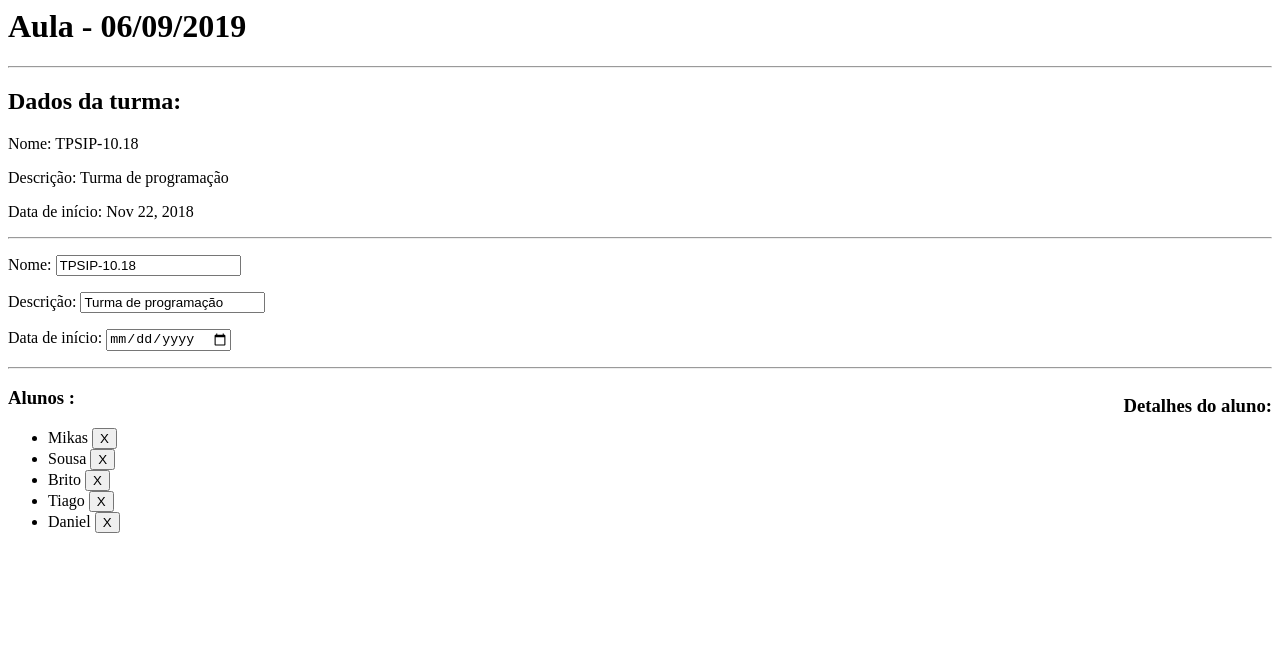
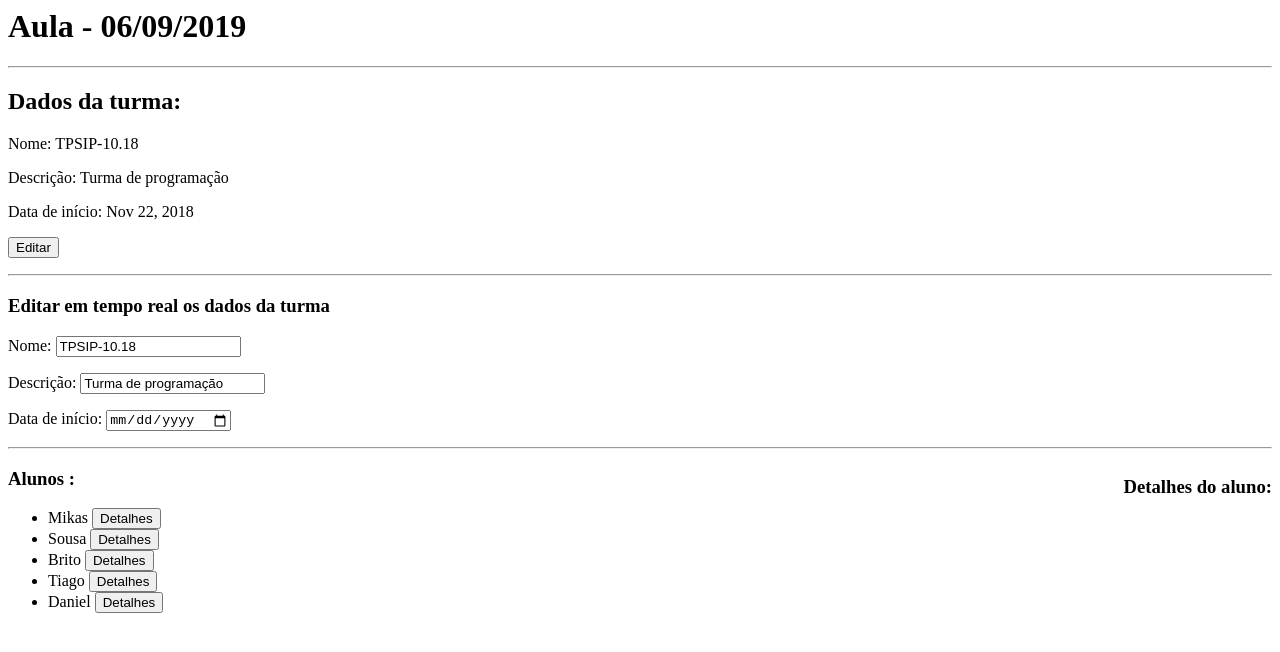
Before and after one commit to jbritoatec/Stackblitz_Angular, an Angular app: page / in a window 1280 px wide. Shown: the top 652 px of the page. Built offline with nearby package versions, Linux system fonts and the light colour scheme.

Commit message:
6 files modified

```diff
--- a/src/app/alunos/alunos.component.html
+++ b/src/app/alunos/alunos.component.html
@@ -2,6 +2,6 @@
 <ul>
   <li *ngFor="let aluno of alunos">
     {{aluno.name}}
-    <button (click) = "details.showDetails(aluno)">X</button>
+    <button (click) = "details.showDetails(aluno)">Detalhes</button>
   </li>
 </ul>
--- a/src/app/alunos/alunos.component.ts
+++ b/src/app/alunos/alunos.component.ts
@@ -10,6 +10,7 @@ import { StudentDetailsComponent } from '../student-details/student-details.comp
 export class AlunosComponent implements OnInit {
 
   alunos = alunos;
+  //a variavel details recebe os detalhes do aluno.
   @Input() details: StudentDetailsComponent;
 
   constructor() { }
--- a/src/app/app.component.html
+++ b/src/app/app.component.html
@@ -1,5 +1,8 @@
-<!--<hello name="{{ name }}"></hello>
-<p>
-  Start editing to see some magic happen :)
-</p>-->
+<h1>Aula - 06/09/2019</h1>
+<hr>
 <app-class></app-class>
+<!--o 'id' "details" para receber os detalhes do aluno e mostrar no componente dos detalhes dos alunos -->
+<app-student-details #details></app-student-details>
+<!-- [details] recebe os detalhes do aluno que está declarado no componente dos alunos
+e entrega ao 'id' "details"-->
+<app-alunos [details]="details"> </app-alunos>
--- a/src/app/class/class.component.html
+++ b/src/app/class/class.component.html
@@ -1,15 +1,17 @@
-<h1>Aula - 06/09/2019</h1>
-<hr>
 <h2>Dados da turma:</h2>
 <p>Nome: {{turma.name | uppercase}}</p>
 <p>Descrição: {{turma.description}}</p>
 <p>Data de início: {{turma.start_date | date}}</p>
+
+<form>
+<input type="button" value="Editar">
+</form>
+
 <hr>
+<h3>Editar em tempo real os dados da turma</h3>
 <p>Nome: <input type="text" placeholder="Nome da turma" [(ngModel)]="turma.name" ></p>
 
 <p>Descrição: <input type="text" placeholder="Descrição da turma" [(ngModel)]="turma.description" ></p>
 
 <p>Data de início: <input type="date" placeholder="Data de início"  [(ngModel)]="turma.start_date"></p>
 <hr>
-<app-student-details #details></app-student-details>
-<app-alunos [details]="details"></app-alunos>
--- a/src/app/student-details/student-details.component.html
+++ b/src/app/student-details/student-details.component.html
@@ -4,7 +4,7 @@
     <span *ngIf="aluno!=undefined">
       Nome: {{aluno.name}}
       <br>
-      Aluno: {{aluno.age}}
+      Idade: {{aluno.age}}
     </span>
   </p>
 </div>
--- a/src/app/student-details/student-details.component.ts
+++ b/src/app/student-details/student-details.component.ts
@@ -8,10 +8,12 @@ import { aluno } from '../alunos';
 })
 export class StudentDetailsComponent implements OnInit {
 
+  //import de um aluno com os atributos da classe aluno
   aluno:aluno;
 
   constructor() { }
 
+  //função para mostrar os detalhes do aluno que seja selecionado
   showDetails(aluno:aluno) {
     this.aluno = aluno;
   }
```
